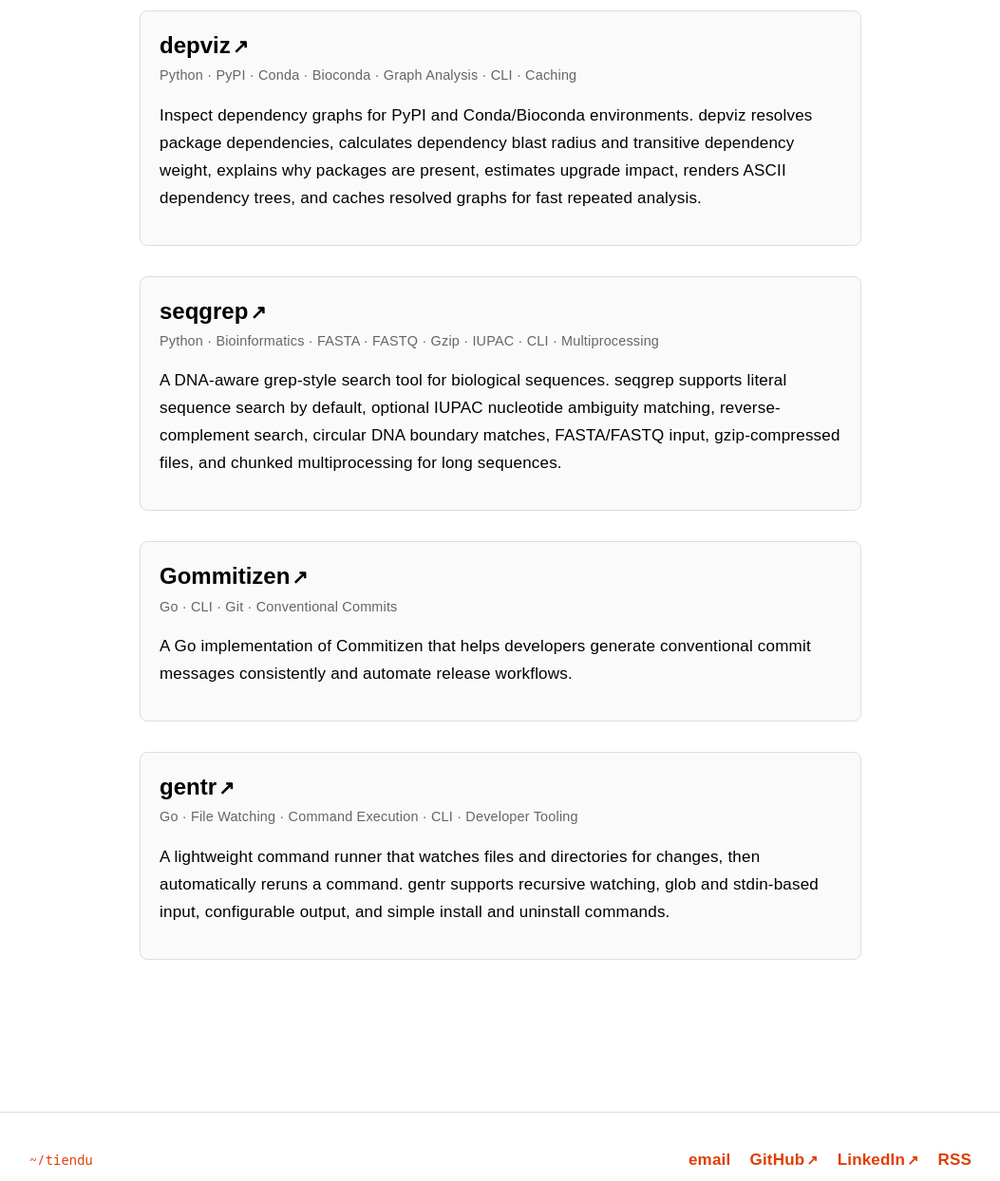
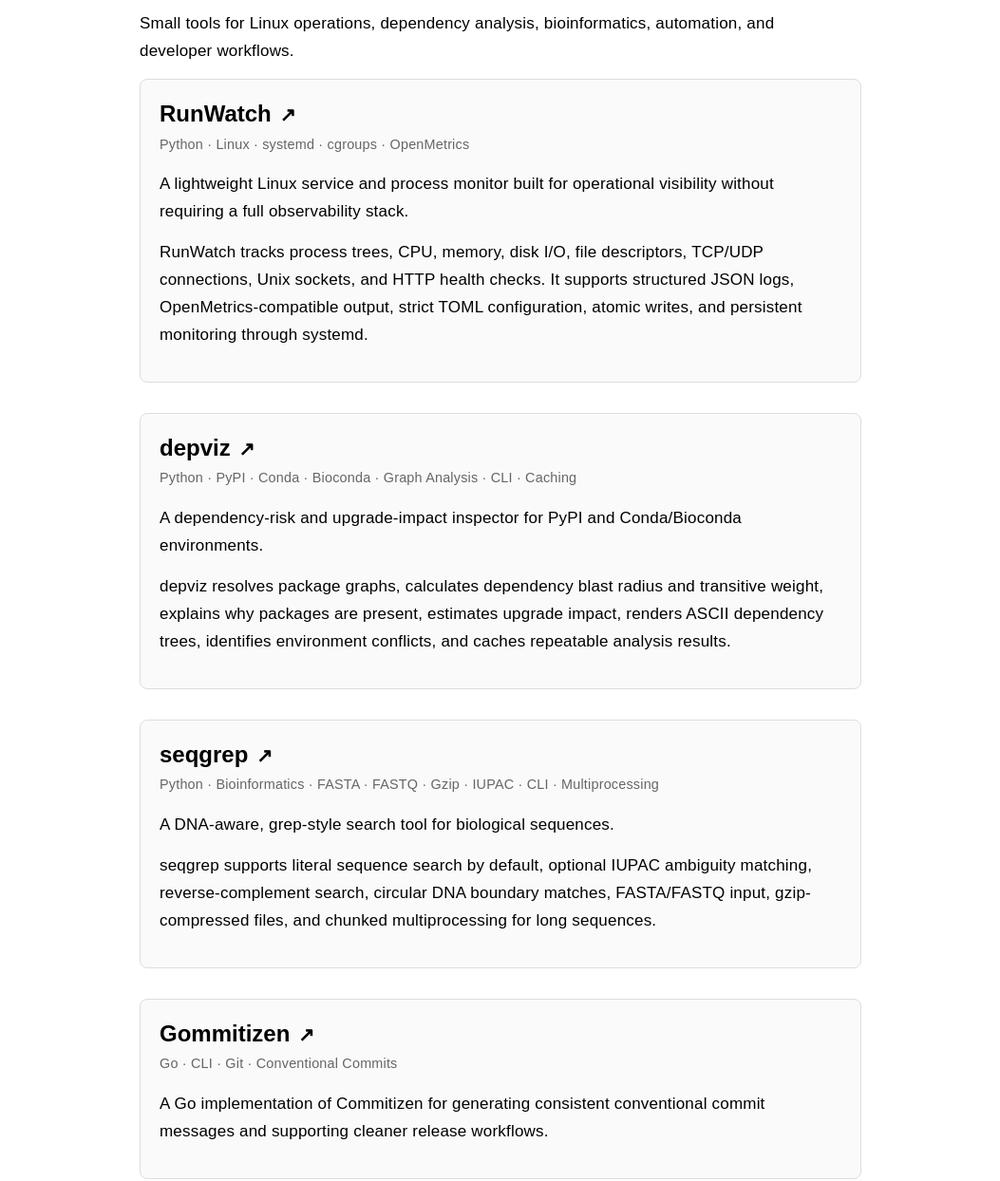
Before and after one commit to tiendu/tiendu.github.io, an Astro site: page /projects in a window 1280 px wide. Shown: the part 137-1381 px from the top of the page at 95% size, without its empty margins (113-1166 px from the left). Built offline with nearby package versions, Linux system fonts and the light colour scheme; Astro itself is replaced by a stand-in of ours; a web font is replaced by a local one.

Commit message:
Update index.astro

```diff
--- a/src/pages/projects/index.astro
+++ b/src/pages/projects/index.astro
@@ -2,30 +2,125 @@
 import PageLayout from "../../layouts/PageLayout.astro";
 ---
 
-<PageLayout title="projects" description="Open-source projects by Tien Du.">
+<PageLayout
+  title="projects"
+  description="Open-source projects by Tien Du."
+>
   <div class="projects">
+    <p class="projects-intro">
+      Small tools for Linux operations, dependency analysis, bioinformatics,
+      automation, and developer workflows.
+    </p>
     <article class="project">
-      <h2><a href="https://github.com/tiendu/depviz" target="_blank" rel="noopener noreferrer">depviz</a></h2>
-      <p class="tech">Python · PyPI · Conda · Bioconda · Graph Analysis · CLI · Caching</p>
-      <p>Inspect dependency graphs for PyPI and Conda/Bioconda environments. depviz resolves package dependencies, calculates dependency blast radius and transitive dependency weight, explains why packages are present, estimates upgrade impact, renders ASCII dependency trees, and caches resolved graphs for fast repeated analysis.</p>
+      <h2>
+        <a
+          href="https://github.com/tiendu/runwatch"
+          target="_blank"
+          rel="noopener noreferrer"
+        >
+          RunWatch
+        </a>
+      </h2>
+      <p class="tech">
+        Python · Linux · systemd · cgroups · OpenMetrics
+      </p>
+      <p>
+        A lightweight Linux service and process monitor built for operational
+        visibility without requiring a full observability stack.
+      </p>
+      <p>
+        RunWatch tracks process trees, CPU, memory, disk I/O, file descriptors,
+        TCP/UDP connections, Unix sockets, and HTTP health checks. It supports
+        structured JSON logs, OpenMetrics-compatible output, strict TOML
+        configuration, atomic writes, and persistent monitoring through systemd.
+      </p>
     </article>
-
     <article class="project">
-      <h2><a href="https://github.com/tiendu/seqgrep" target="_blank" rel="noopener noreferrer">seqgrep</a></h2>
-      <p class="tech">Python · Bioinformatics · FASTA · FASTQ · Gzip · IUPAC · CLI · Multiprocessing</p>
-      <p>A DNA-aware grep-style search tool for biological sequences. seqgrep supports literal sequence search by default, optional IUPAC nucleotide ambiguity matching, reverse-complement search, circular DNA boundary matches, FASTA/FASTQ input, gzip-compressed files, and chunked multiprocessing for long sequences.</p>
+      <h2>
+        <a
+          href="https://github.com/tiendu/depviz"
+          target="_blank"
+          rel="noopener noreferrer"
+        >
+          depviz
+        </a>
+      </h2>
+      <p class="tech">
+        Python · PyPI · Conda · Bioconda · Graph Analysis · CLI · Caching
+      </p>
+      <p>
+        A dependency-risk and upgrade-impact inspector for PyPI and
+        Conda/Bioconda environments.
+      </p>
+      <p>
+        depviz resolves package graphs, calculates dependency blast radius and
+        transitive weight, explains why packages are present, estimates upgrade
+        impact, renders ASCII dependency trees, identifies environment
+        conflicts, and caches repeatable analysis results.
+      </p>
     </article>
-
     <article class="project">
-      <h2><a href="https://github.com/tiendu/gommitizen" target="_blank" rel="noopener noreferrer">Gommitizen</a></h2>
-      <p class="tech">Go · CLI · Git · Conventional Commits</p>
-      <p>A Go implementation of Commitizen that helps developers generate conventional commit messages consistently and automate release workflows.</p>
+      <h2>
+        <a
+          href="https://github.com/tiendu/seqgrep"
+          target="_blank"
+          rel="noopener noreferrer"
+        >
+          seqgrep
+        </a>
+      </h2>
+      <p class="tech">
+        Python · Bioinformatics · FASTA · FASTQ · Gzip · IUPAC · CLI · Multiprocessing
+      </p>
+      <p>
+        A DNA-aware, grep-style search tool for biological sequences.
+      </p>
+      <p>
+        seqgrep supports literal sequence search by default, optional IUPAC
+        ambiguity matching, reverse-complement search, circular DNA boundary
+        matches, FASTA/FASTQ input, gzip-compressed files, and chunked
+        multiprocessing for long sequences.
+      </p>
     </article>
-
     <article class="project">
-      <h2><a href="https://github.com/tiendu/gentr" target="_blank" rel="noopener noreferrer">gentr</a></h2>
-      <p class="tech">Go · File Watching · Command Execution · CLI · Developer Tooling</p>
-      <p>A lightweight command runner that watches files and directories for changes, then automatically reruns a command. gentr supports recursive watching, glob and stdin-based input, configurable output, and simple install and uninstall commands.</p>
+      <h2>
+        <a
+          href="https://github.com/tiendu/gommitizen"
+          target="_blank"
+          rel="noopener noreferrer"
+        >
+          Gommitizen
+        </a>
+      </h2>
+      <p class="tech">
+        Go · CLI · Git · Conventional Commits
+      </p>
+      <p>
+        A Go implementation of Commitizen for generating consistent
+        conventional commit messages and supporting cleaner release workflows.
+      </p>
+    </article>
+    <article class="project">
+      <h2>
+        <a
+          href="https://github.com/tiendu/gentr"
+          target="_blank"
+          rel="noopener noreferrer"
+        >
+          gentr
+        </a>
+      </h2>
+      <p class="tech">
+        Go · File Watching · Command Execution · CLI · Developer Tooling
+      </p>
+      <p>
+        A lightweight command runner that watches files and directories for
+        changes, then reruns a command automatically.
+      </p>
+      <p>
+        gentr supports recursive watching, glob and stdin-based input,
+        configurable output, and simple install and uninstall commands.
+      </p>
     </article>
   </div>
 </PageLayout>
```
